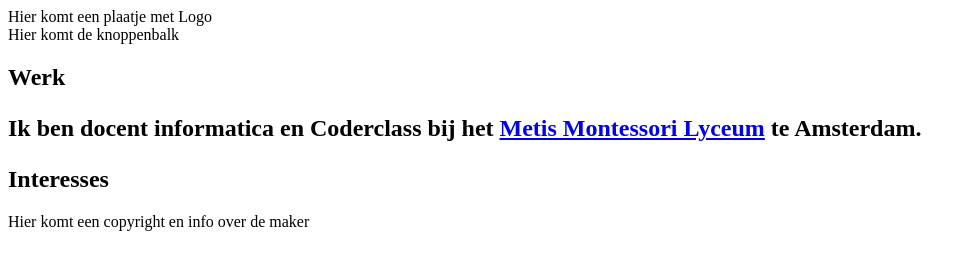
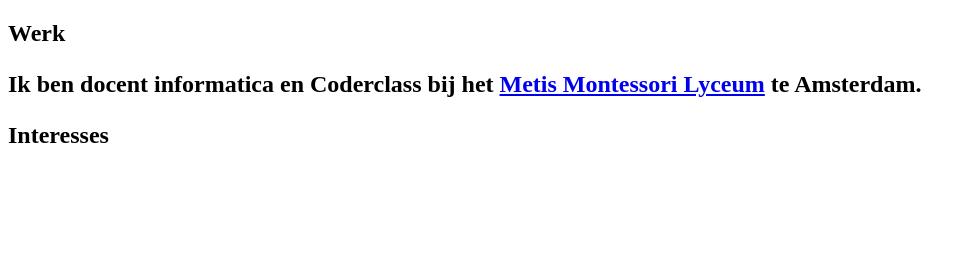
Before and after one commit to jurjenhickmann/jurjenhickmann.github.io, a plain HTML site: page index-temp.html in a window 1280 px wide. Shown: the whole page, without its empty margins (0-976 px from the left). Drawn offline with Linux system fonts and the light colour scheme.

Commit message:
css aangemaakt

```diff
--- a/index-temp.html
+++ b/index-temp.html
@@ -2,30 +2,33 @@
 <html>
   <head>
     <meta charset="utf-8">
-    <title>Mijn nieuwe website</title>
+    <title>Jurjen Hickmann</title>
+    <link rel="stylesheet" href="css/style.css">
   </head>
 
   <body>
     <header>
-    Hier komt een plaatje met Logo
+
     </header>
     <nav>
-    Hier komt de knoppenbalk
+
     </nav>
     <section>
       <article>
         <h2>Werk</h>
-        <p>Ik ben docent informatica en Coderclass bij het <a href="https://hetmml.nl">Metis Montessori Lyceum</a> te Amsterdam.</p>
+        <p>Ik ben docent informatica en Coderclass bij het <a href="https://hetmml.nl">Metis Montessori Lyceum</a> te Amsterdam.
+        </p>
       </article>
         <h2>Interesses</h2>
-        <p></p>
+        <p>
+        </p>
       <article>
       </article>
       <article>
       </article>
     </section>
     <footer>
-    Hier komt een copyright en info over de maker
+
     </footer>
   </body>
 </html>
```
Also changed, not shown: css/style.css (added).
